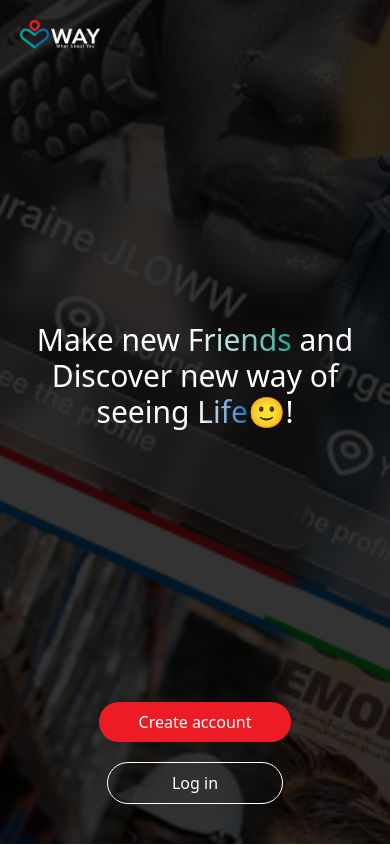
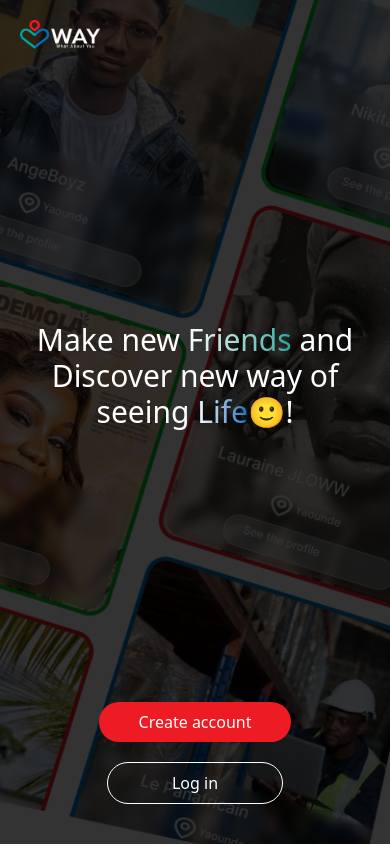
Before and after one commit to Ange-Boyz/WAY-What-About-You-, a React (Vite) app in the folder my-app/: page / in a window 390 px wide. Shown: the top 846 px of the page. Built offline with nearby package versions, Linux system fonts and the light colour scheme.

Commit message:
landing background modification

```diff
--- a/my-app/src/authentication/landingPage.jsx
+++ b/my-app/src/authentication/landingPage.jsx
@@ -4,7 +4,7 @@ import { Link } from "react-router-dom";
 const LandingPage = () => {
     return (
         <div className="">
-            <div className=" bg-[url('/bg1.jpg')] bg-cover bg-center h-screen w-full">
+            <div className=" md:bg-[url('/bg1.jpg')] bg-[url('/bg.png')] bg-cover bg-center h-screen w-full">
                 <div className=" w-full h-full bg-[rgba(0,0,0,0.8)] flex flex-col justify-between pt-5 pb-10">
                     <div className="nav opacity-100 flex items-center justify-between md:px-20 px-5">
                         <div className="logo md:w-30 w-20 opacity-100"><img src="way-white.png" alt="" /></div>
```
